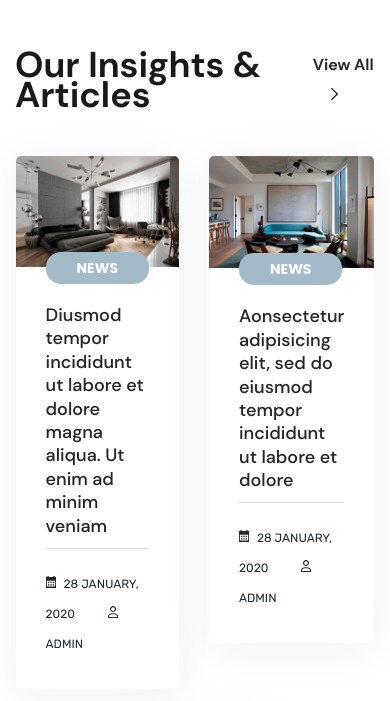
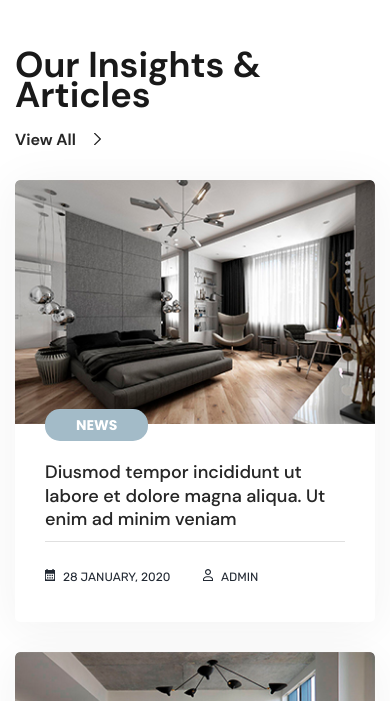
Before and after one commit to max-kot/glee, a website: page src/index.html in a window 390 px wide. Shown: the part 7699-8400 px from the top of the page. Drawn offline with Linux system fonts and the light colour scheme; a web font is replaced by a local one.

Commit message:
adapted section blog-post for mobile devices

```diff
--- a/src/scss/sections/_blog-post.scss
+++ b/src/scss/sections/_blog-post.scss
@@ -10,12 +10,26 @@
 		display: flex;
 		align-items: center;
 		justify-content: space-between;
+
+		@media (max-width: 768px) {
+			flex-direction: column;
+			align-items: flex-start;
+		}
+
 		& > *:not(:last-child) {
 			margin-right: 15px;
+			@media (max-width: 768px) {
+				margin-right: unset;
+				margin-bottom: 15px;
+			}
 		}
 
 		&:not(:last-child) {
 			margin-bottom: 46px;
+
+			@media (max-width: 768px) {
+				margin-bottom: 25px;
+			}
 		}
 	}
 
@@ -58,6 +72,13 @@
 	&__item {
 		flex: 0 1 33.333%;
 		padding: 15px;
+
+		@media (max-width: 1024px) {
+			flex: 1 1 50%;
+		}
+		@media (max-width: 768px) {
+			flex: 1 1 100%;
+		}
 	}
 
 	&__item-wrapper {
@@ -65,6 +86,9 @@
 		box-shadow: 0px 6px 47px 3px rgba(37, 37, 37, 0.05);
 		background-color: #fff;
 		overflow: hidden;
+		display: flex;
+		flex-direction: column;
+		height: 100%;
 	}
 
 	&__item-image {
@@ -91,11 +115,13 @@
 	}
 
 	&__item-content {
+		flex: 1;
 		padding: 30px;
 		padding-top: unset;
 		margin-top: -15px;
 		display: flex;
 		flex-direction: column;
+		height: 100%;
 	}
 
 	&__item-category {
@@ -114,6 +140,7 @@
 		border: 1px solid transparent;
 		z-index: 2;
 		transition: all 0.3s;
+
 		&:not(:last-child) {
 			margin-bottom: 20px;
 		}
@@ -133,8 +160,7 @@
 		line-height: 1.3;
 		padding-bottom: 10px;
 		border-bottom: 1px solid #e0e0e0;
-		flex: 1 1 auto;
-		height: 100%;
+		flex: 1;
 		&:not(:last-child) {
 			margin-bottom: 20px;
 		}
--- a/src/scss/sections/_header.scss
+++ b/src/scss/sections/_header.scss
@@ -63,7 +63,7 @@
 			position: absolute;
 			flex-wrap: nowrap;
 			top: 54px;
-			right: -100%;
+			right: -200%;
 			width: 100%;
 			height: calc(100vh - 71px - 68px);
 			overflow: auto;
```
Also changed, not shown: dist/css/style.css, dist/css/style.min.css, src/css/style.css, src/css/style.min.css.
